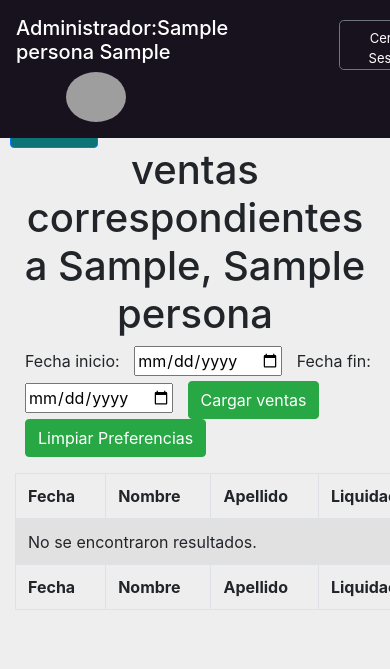
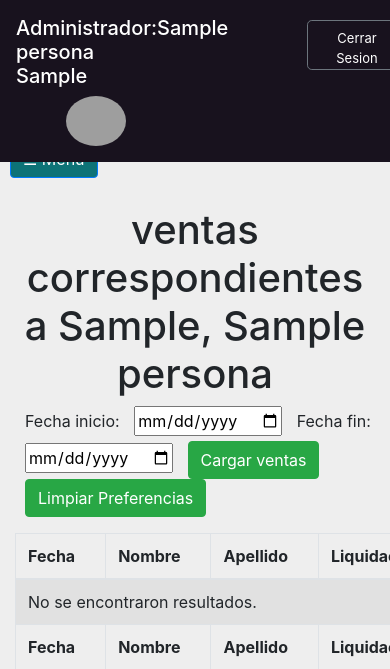
Before and after one commit to juanjca1990/Hotel-Overclock, a Django app: page /core/ventasVendedor/1 in a window 390 px wide. Shown: the top 669 px of the page. Run offline with Django 3.2, Linux system fonts and the light colour scheme; a user stored in the database is signed in; tables that the repository leaves empty hold one stand-in row (values such as "Sample post"); parts of the project's set-up code (start-up, migrations or seed data) failed here and were passed over; some libraries are stand-ins or nearby versions; grey boxes are pictures that could not be loaded.

Commit message:
feat(cabecera-responsive): agrego estilos para pantallas mas pequeñas

```diff
--- a/static/css/styleBase.css
+++ b/static/css/styleBase.css
@@ -161,3 +161,9 @@ a:link, a:visited, a:active a{
         display: none;
     }
 }
+
+@media (max-width: 670px) {
+    #dropdown-menu {
+        margin-top: 130px;
+    }
+}
--- a/static/css/vistaHotel.css
+++ b/static/css/vistaHotel.css
@@ -4,6 +4,12 @@
 
 .titulos{
     margin-top: 70px
+}
+
+@media (max-width: 670px) {
+    .titulos {
+        margin-top: 130px;
+    }
 }
 
 .lugarImagen{
--- a/templates/base/base.html
+++ b/templates/base/base.html
@@ -48,13 +48,13 @@
                     ☰
                 </button>
             </div>
-            <div class="col-8">
+            <div class="cabecera-nombre col-8">
                 {% block header %}
 
                 {% endblock header %}
 
             </div>
-            <div class="col-2">
+            <div class="cabecera-carrito col-2">
                 {% block headerContenido %}
 
                 {% endblock headerContenido %}
@@ -62,7 +62,7 @@
              {% block carrito %}
              {% endblock carrito %}
             </div>
-            <div class="col-2">
+            <div class="cabecera-cerrarsesion col-2">
 
                 {% block cerrarSecion %}
                     <button onclick="location.href='/core/logout'" style="text-decoration:none; align-items:right;"
@@ -136,6 +136,39 @@
         }
 
     </style>
+
+    <script>
+        document.addEventListener('DOMContentLoaded', function() {
+            function headerResponsive() {
+                const cabecera = document.querySelector('.cabecera-nombre');
+                const carrito = document.querySelector('.cabecera-carrito');
+                const cerrarSesion = document.querySelector('.cabecera-cerrarsesion');
+                const container = document.querySelector('.container-fluid');
+                if (!cabecera) return;
+                if (!carrito) return;
+                if (!cerrarSesion) return;
+                //if (!container) return;
+                if (window.innerWidth <= 992) {
+                    cabecera.classList.remove('col-8');
+                    cabecera.classList.add('col-5');
+                    carrito.classList.remove('col-2');
+                    carrito.classList.add('col-4');
+                    cerrarSesion.classList.remove('col-2');
+                    cerrarSesion.classList.add('col-3');
+
+                } else {
+                    cabecera.classList.remove('col-5');
+                    cabecera.classList.add('col-8');
+                    carrito.classList.remove('col-4');
+                    carrito.classList.add('col-2');
+                    cerrarSesion.classList.remove('col-3');
+                    cerrarSesion.classList.add('col-2');
+                }
+            }
+            headerResponsive();
+            window.addEventListener('resize', headerResponsive);
+        });
+    </script>
 
     <script>
         document.addEventListener('DOMContentLoaded', () => {
```
Also changed, not shown: templates/base/vendedor.html (+9 -0 lines).
